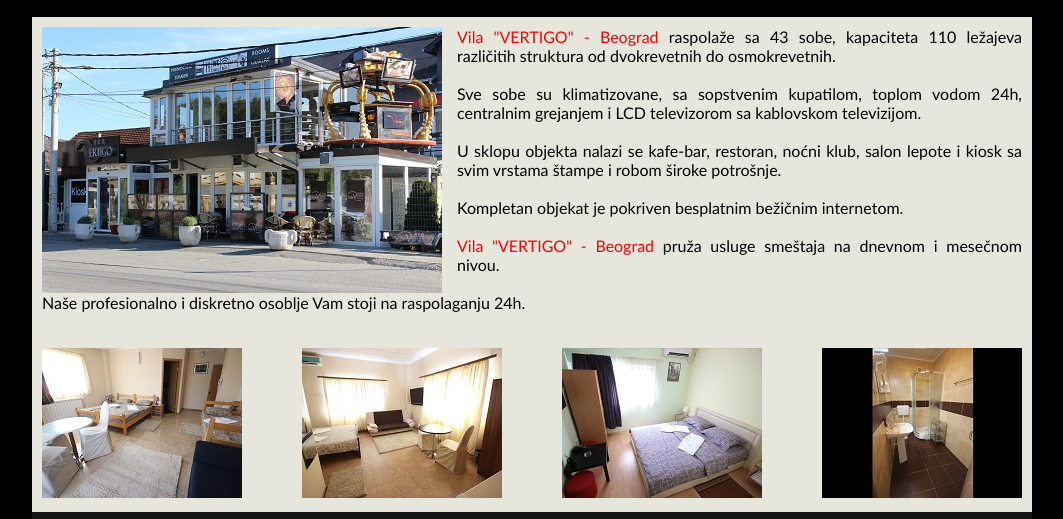
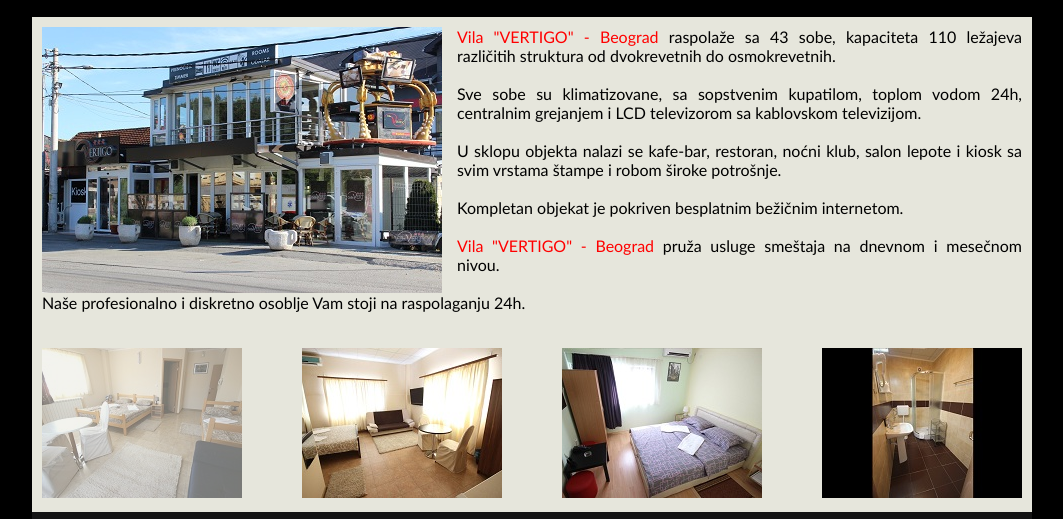
Before and after one commit to vladimirpavk/www-vertigo, a plain HTML site: page index.html in a window 1280 px wide. In both pictures the pointer is over the link 250 px from the left and 688 px from the top of the page. Shown: the part 263-782 px from the top of the page, without its empty margins (108-1171 px from the left). Drawn offline with nearby package versions, Linux system fonts and the light colour scheme.

```diff
--- a/css/styles.css
+++ b/css/styles.css
@@ -328,6 +328,11 @@
         text-align: center;
     }
 
+    article.slikex a:hover{
+         -webkit-filter: opacity(50%); /* Chrome, Safari, Opera */
+         filter: opacity(50%);
+    }
+
     article.slider{
         display: none;
     }
```
Also changed, not shown: images/booking.jpg.
